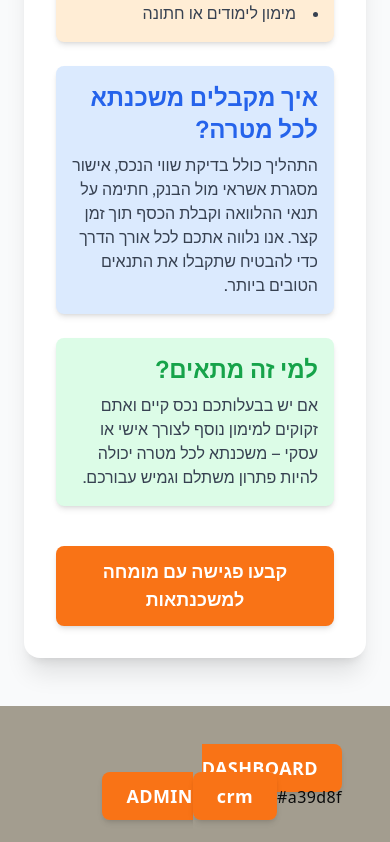
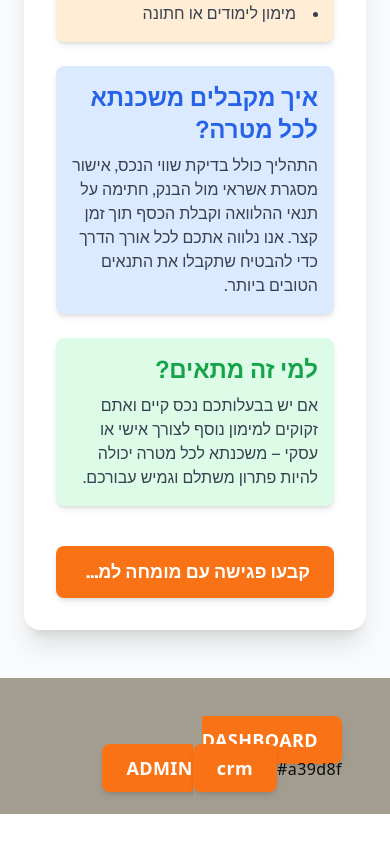
Before and after one commit to guycoh/mortgage, a Next.js app: page /home/mortgage_for_any_purpose in a window 390 px wide. Shown: the part 1058-1900 px from the top of the page. After the commit the page ends 1872 px from the top, so only its background shows below. Built offline with nearby package versions, Linux system fonts and the light colour scheme.

Commit message:
עדכון תכונה חדשה / תיקון באג / שיפורי UI

```diff
--- a/app/home/mortgage_for_any_purpose/page.tsx
+++ b/app/home/mortgage_for_any_purpose/page.tsx
@@ -48,10 +48,10 @@ export default function MortgageForAnyPurpose() {
           </div>
         </div>
 
-          <div className="text-center mt-10">
+        <div className="mt-10 flex justify-center">
           <Link
             href="/home/schedule"
-                className="inline-block w-full sm:w-auto bg-orange-500 hover:bg-orange-600 text-white font-bold py-3 px-6 rounded-lg text-lg shadow-md transition duration-300 text-center"
+            className="bg-orange-500 hover:bg-orange-600 text-white font-bold py-3 px-6 rounded-lg text-lg shadow-md transition duration-300 whitespace-nowrap max-w-[90vw] overflow-hidden text-ellipsis"
           >
             קבעו פגישה עם מומחה למשכנתאות
           </Link>
```
Lines whose indentation alone changed are shown as unchanged.
